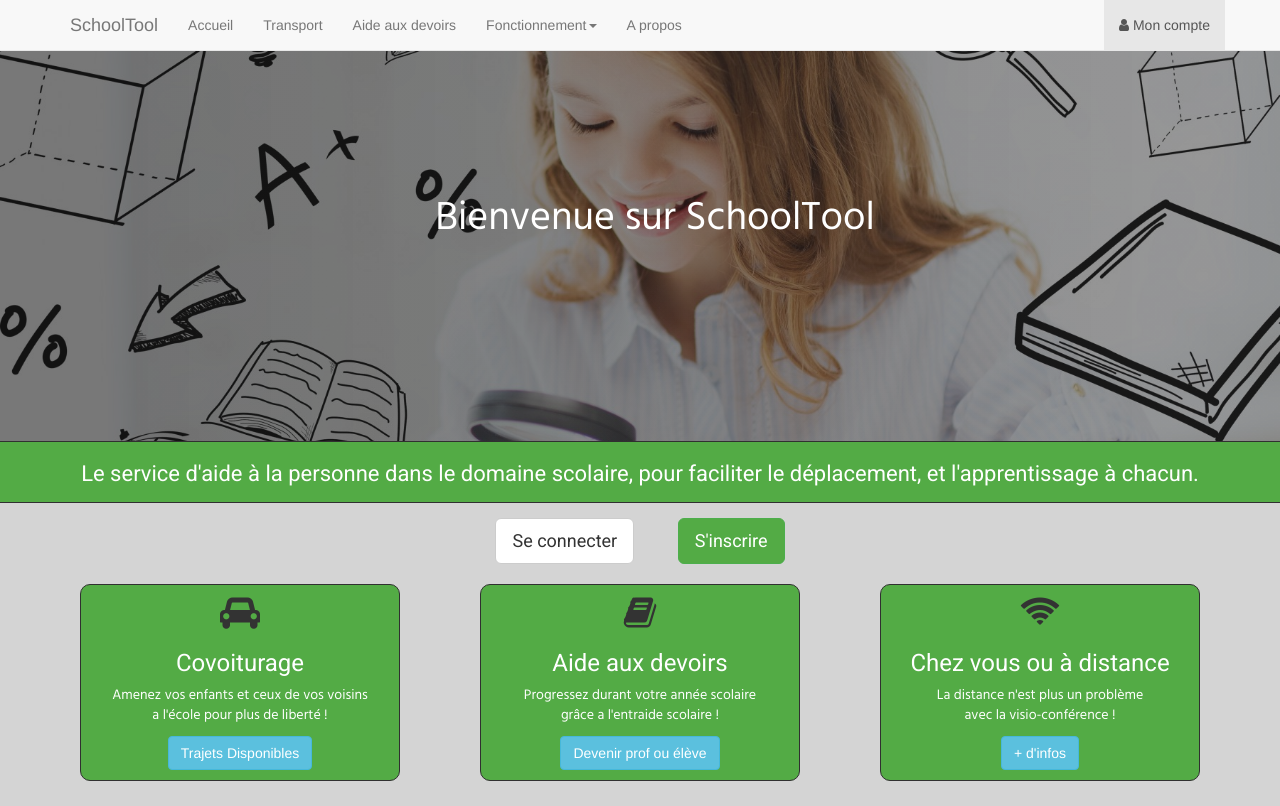
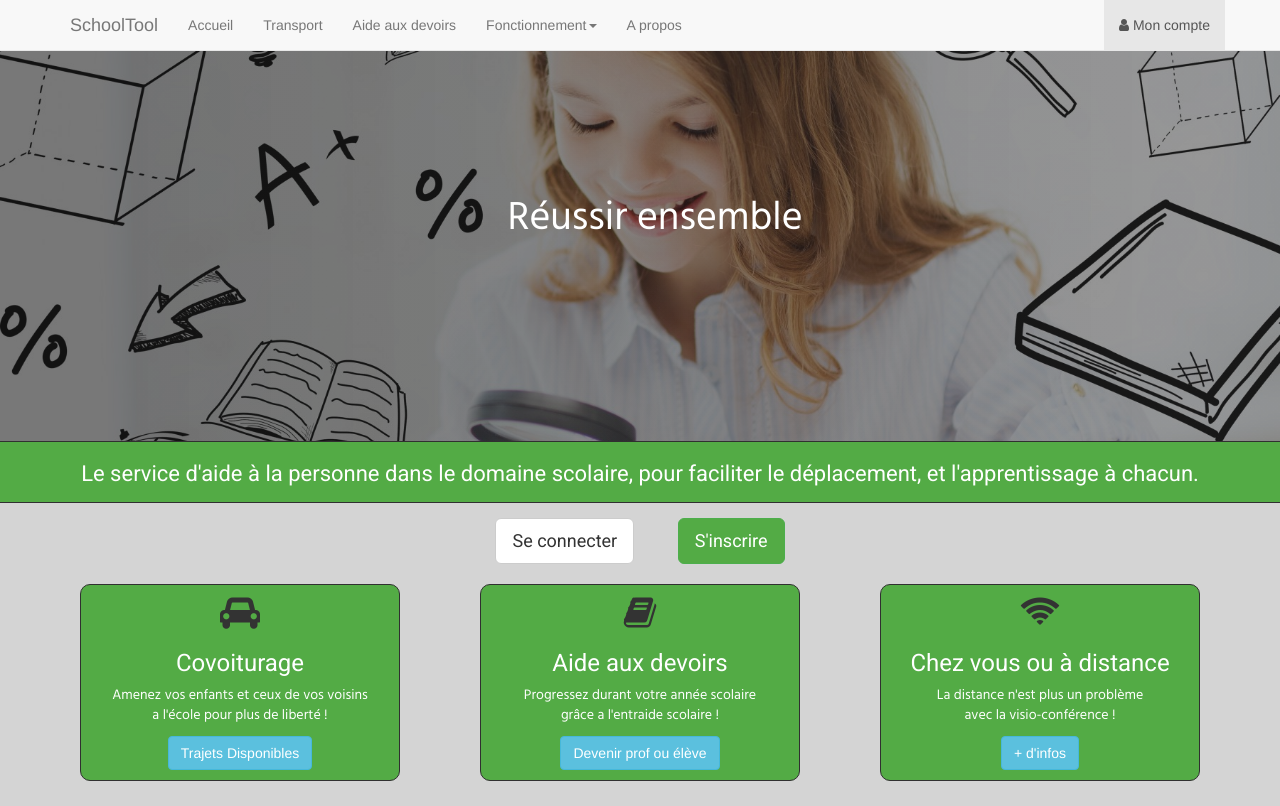
Before and after one commit to FlorianCart/School, a PHP site: page / in a window 1280 px wide. Run offline with PHP 8.4, Linux system fonts and the light colour scheme; some libraries are stand-ins or nearby versions.

Commit message:
Ajout css index.php

```diff
--- a/index.php
+++ b/index.php
@@ -20,9 +20,9 @@
 <?php include("php/menuindex.php") ?>
 
 
- <div id="parallax1" class="parallax-container" data-parallax="scroll" data-position="middle" data-image-src="../image/soutien-scolaire.jpg" data-natural-width="1800" data-natural-height="1050">
+<div id="parallax1" class="parallax-container" data-parallax="scroll" data-position="middle" data-image-src="../image/soutien-scolaire.jpg" data-natural-width="1800" data-natural-height="1050">
     <div class="container" id='bloc-accueil'>
-      <p class="container">Bienvenue sur SchoolTool</p>
+      <p class="container">Réussir ensemble</p>
     </div>
 </div>
 
@@ -30,9 +30,11 @@
   <div class="container" id="texte-accueil"><h1>Le service d'aide à la personne dans le domaine scolaire, pour faciliter le déplacement, et l'apprentissage à chacun.</h1>
   </div>
 </div>
+
 <?php if(!isset($_SESSION['log'])){?>
 <div id="whale">
 
+ <div class="container" id="whale2">
   <div class="col-md-12" id="boutons-main">
 
     <div class="btn-group" id='bouton-connect' role="group" aria-label="...">
@@ -44,7 +46,7 @@
 <?php }?>
 
     </div>
-
+ </div>
   <div class="container" id="reassurance-bloc">
     <div class="row">
 
@@ -79,6 +81,7 @@
     </div>
   </div>
 
+
 </div>
 
 
```
